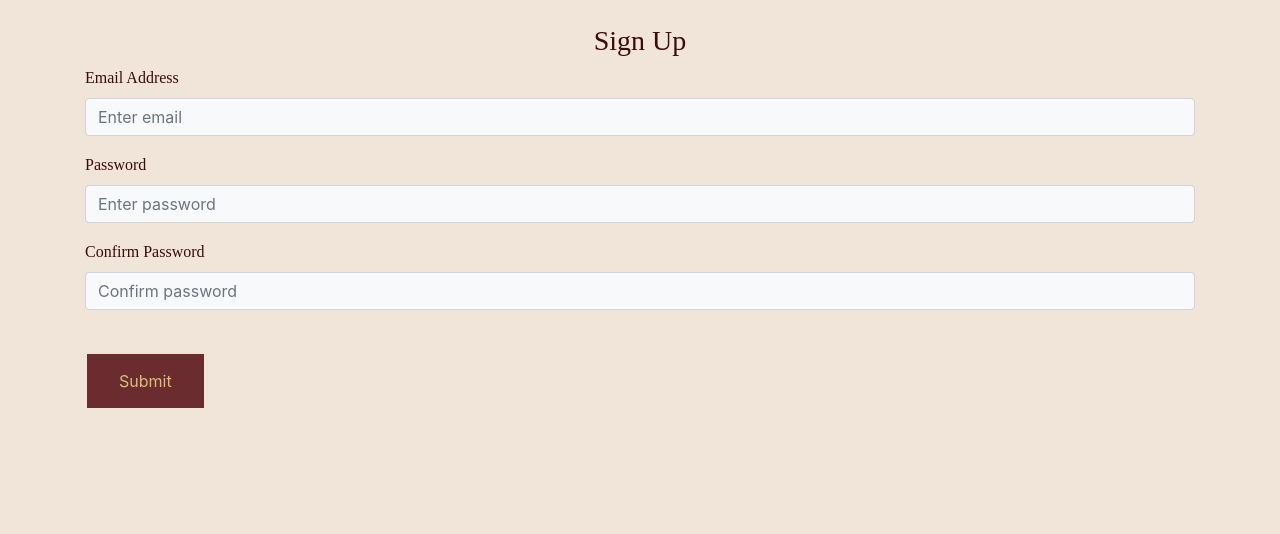
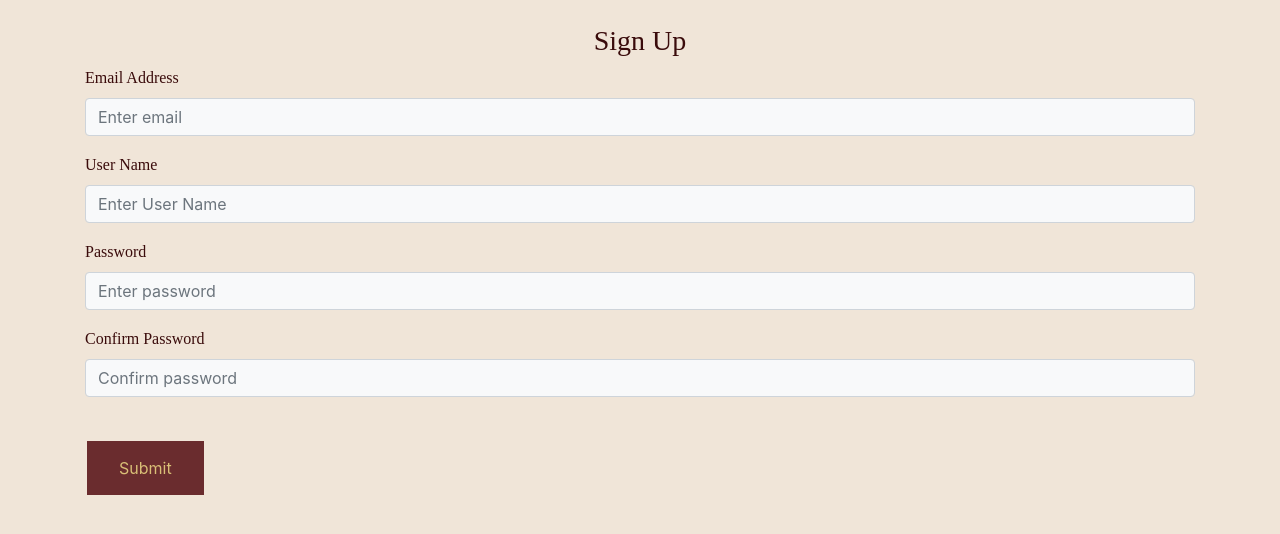
Before and after one commit to mgm67671/Art-Everyday, a Flask app: page /signup in a window 1280 px wide. Shown: the part 157-691 px from the top of the page. Run offline with Flask 3, Linux system fonts and the light colour scheme; some libraries are stand-ins or nearby versions.

Commit message:
updated username support

```diff
--- a/requirements.txt
+++ b/requirements.txt
@@ -48,7 +48,6 @@ parso==0.8.4
 pexpect==4.9.0
 pickleshare==0.7.5
 pigar==2.1.7
-pip==25.0.1
 pipreqs==0.5.0
 platformdirs==4.3.7
 prompt_toolkit==3.0.50
@@ -63,7 +62,6 @@ pyzmq==26.4.0
 referencing==0.36.2
 requests==2.32.3
 rpds-py==0.24.0
-setuptools==66.1.1
 six==1.17.0
 soupsieve==2.6
 SQLAlchemy==2.0.40
--- a/website/auth.py
+++ b/website/auth.py
@@ -43,6 +43,7 @@ def signup():
     if request.method == 'POST' and request.form.get("action") == "submit":
         t_email = request.form.get('email')
         password = request.form.get('password')
+        user = request.form.get('username')
         confirm_password = request.form.get('confirmpassword')
 
         if User.query.filter_by(email=t_email).first():
@@ -51,6 +52,10 @@ def signup():
             flash("Your email must be 4 characters or longer.", category='error')
         elif len(t_email) >150:
             flash("Your email must be shorter than 150 characters", category='error')
+        elif len(user) < 4:
+            flash("Your user name must be 4 characters or longer.", category='error')
+        elif len(user) > 32:
+            flash("Your user name must be shorter than 32 characters", category='error')
         elif password != confirm_password:
             flash("Your passwords must match.", category='error')
         elif len(password) < 7:
@@ -58,7 +63,7 @@ def signup():
         elif len(password) > 32:
             flash("Your password must be shorter than 32 characters", category='error')
         else:
-            t_user = User(email=t_email, password_hash=generate_password_hash(password, method='pbkdf2:sha256', salt_length=32))
+            t_user = User(email=t_email, password_hash=generate_password_hash(password, method='pbkdf2:sha256', salt_length=32), username=user)
             db.session.add(t_user)
             db.session.commit()
             login_user(t_user, remember=True)
--- a/website/contest.py
+++ b/website/contest.py
@@ -9,7 +9,7 @@ from . import db
 
 contest = Blueprint('contest', __name__)
 
-ALLOWED_EXTENSIONS = {"png", "jpg", "jpeg", "gif", "bmp"}
+ALLOWED_EXTENSIONS = {"png", "jpg", "jpeg", "gif", "bmp", "svg", "webp"}
 
 
 def allowed_file(filename: str) -> bool:
@@ -31,7 +31,7 @@ def contest_page():
             return redirect(url_for('contest.contest_page'))
 
         if not allowed_file(file.filename):
-            flash('Invalid file type. Please upload an image (png, jpg, jpeg, gif, bmp).', category='error')
+            flash('Invalid file type. Please upload an image (png, jpg, jpeg, gif, bmp, svg, webp).', category='error')
             return redirect(url_for('contest.contest_page'))
 
         safe_name = secure_filename(file.filename)
@@ -45,6 +45,7 @@ def contest_page():
         submission = Submission(
             user_id=current_user.id,
             filename=filename,
+            user=current_user,
             submission_name=os.path.splitext(safe_name)[0],
             prompt="Alien Invasion",  # placeholder for now
             score=0,
--- a/website/models.py
+++ b/website/models.py
@@ -12,6 +12,7 @@ from sqlalchemy.sql import func
 class Submission(db.Model):
     id = db.Column(db.Integer, primary_key=True)
     user_id = db.Column(db.Integer, db.ForeignKey('user.id'))
+    user = db.relationship('User', lazy=True)
 
     filename = db.Column(db.String(128))
     submission_name = db.Column(db.String(128))
--- a/website/templates/home.html
+++ b/website/templates/home.html
@@ -6,21 +6,21 @@
 <br/>
 
 {% if first_place %}
-<h3 style="text-align: middle; color: #3A0b0b; font-family: 'Times New Roman', Times, serif;"><strong>🥇 1st Place: </strong>"{{first_place.submission_name or 'Untitled'}}", By: User {{first_place.user_id}}</h3>
+<h3 style="text-align: middle; color: #3A0b0b; font-family: 'Times New Roman', Times, serif;"><strong>🥇 1st Place: </strong>"{{first_place.submission_name or 'Untitled'}}", By: User {{first_place.user.username}}</h3>
 <p style="color: #6A2C2E; font-family: 'Times New Roman', Times, serif;">Score: {{first_place.score}} points</p>
 <img src="{{url_for('static', filename='uploaded_images/' + first_place.filename)}}" style="max-width: 600px; max-height: 500px; object-fit: contain;" />
 <br/><br/>
 {% endif %}
 
 {% if second_place %}
-<h3 style="text-align: middle; color: #3A0b0b; font-family: 'Times New Roman', Times, serif;"><strong>🥈 2nd Place: </strong>"{{second_place.submission_name or 'Untitled'}}", By: User {{second_place.user_id}}</h3>
+<h3 style="text-align: middle; color: #3A0b0b; font-family: 'Times New Roman', Times, serif;"><strong>🥈 2nd Place: </strong>"{{second_place.submission_name or 'Untitled'}}", By: User {{second_place.user.username}}</h3>
 <p style="color: #6A2C2E; font-family: 'Times New Roman', Times, serif;">Score: {{second_place.score}} points</p>
 <img src="{{url_for('static', filename='uploaded_images/' + second_place.filename)}}" style="max-width: 500px; max-height: 400px; object-fit: contain;" />
 <br/><br/>
 {% endif %}
 
 {% if third_place %}
-<h3 style="text-align: middle; color: #3A0b0b; font-family: 'Times New Roman', Times, serif;"><strong>🥉 3rd Place: </strong>"{{third_place.submission_name or 'Untitled'}}", By: User {{third_place.user_id}}</h3>
+<h3 style="text-align: middle; color: #3A0b0b; font-family: 'Times New Roman', Times, serif;"><strong>🥉 3rd Place: </strong>"{{third_place.submission_name or 'Untitled'}}", By: User {{third_place.user.username}}</h3>
 <p style="color: #6A2C2E; font-family: 'Times New Roman', Times, serif;">Score: {{third_place.score}} points</p>
 <img src="{{url_for('static', filename='uploaded_images/' + third_place.filename)}}" style="max-width: 500px; max-height: 400px; object-fit: contain;" />
 <br/><br/>
--- a/website/templates/profile.html
+++ b/website/templates/profile.html
@@ -5,7 +5,10 @@
     <h1 style="color: #3A0b0b; font-family: 'Times New Roman', Times, serif;"><strong>Your Profile</strong></h1>
     <br/>
     <div style="background-color: #fff; border: 2px solid #6A2C2E; border-radius: 10px; padding: 20px; max-width: 600px; margin: 0 auto;">
-        <h3 style="color: #3A0b0b; font-family: 'Times New Roman', Times, serif;">{{ user.email }}</h3>
+        <h3 style="color: #3A0b0b; font-family: 'Times New Roman', Times, serif;">{{ user.username }}</h3>
+        <p style="color: #6A2C2E; font-family: 'Times New Roman', Times, serif;">
+            Registered Email: {{ user.email }}
+        </p>
         <p style="color: #6A2C2E; font-family: 'Times New Roman', Times, serif;">
             Member since: {{ user.account_creation_date.strftime('%B %d, %Y') if user.account_creation_date else 'Unknown' }}
         </p>
--- a/website/templates/signup.html
+++ b/website/templates/signup.html
@@ -26,6 +26,10 @@
         <input type="email" style="color: #212529; background-color: #f8f9fa;" class="form-control" id="email" name="email" placeholder="Enter email"/>
     </div>
     <div class="form-group">
+        <label for="username" style="color: #3A0b0b; font-family: 'Times New Roman', Times, serif;">User Name</label>
+        <input type="username" style="color: #212529; background-color: #f8f9fa;" class="form-control" id="username" name="username" placeholder="Enter User Name"/>
+    </div>
+    <div class="form-group">
         <label for="password" style="color: #3A0b0b; font-family: 'Times New Roman', Times, serif;">Password</label>
         <input type="password" style="color: #212529; background-color: #f8f9fa;" class="form-control" id="password" name="password" placeholder="Enter password"/>
     </div>
--- a/website/templates/voting.html
+++ b/website/templates/voting.html
@@ -70,7 +70,7 @@
                         <strong>{{submission.submission_name or 'Untitled'}}</strong>
                     </h4>
                     <p style="color: #6A2C2E; font-family: 'Times New Roman', Times, serif;">
-                        By: User {{submission.user_id}}
+                        By: {{submission.user.username}}
                     </p>
                     <p style="color: #3A0b0b; font-family: 'Times New Roman', Times, serif;">
                         Current Score: {{submission.score or 0}} points
```
Also changed, not shown: instance/database.db (deleted).
